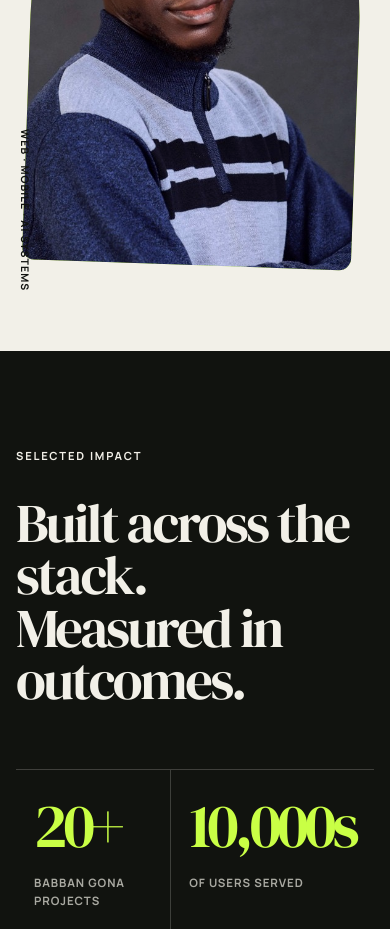
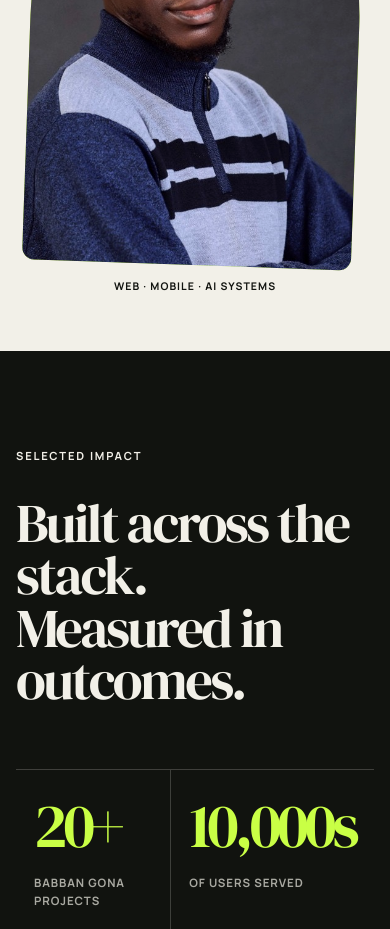
Before and after one commit to ibkay998/My-Portfolio, a React (Create React App) app: page / in a window 390 px wide. Shown: the part 1100-2029 px from the top of the page. Built offline with nearby package versions, Linux system fonts and the light colour scheme.

Commit message:
fix(portfolio): clear mobile portrait label

```diff
--- a/src/index.css
+++ b/src/index.css
@@ -220,6 +220,7 @@ img { display: block; max-width: 100%; }
   .hero-actions { align-items: flex-start; flex-direction: column; gap: 24px; }
   .portrait-frame { height: 470px; width: 92%; }
   .portrait-orbit { height: 320px; left: 10px; width: 320px; }
+  .portrait-note-bottom { bottom: 0; left: 50%; transform: translateX(-50%); white-space: nowrap; writing-mode: horizontal-tb; }
   .hero-index { display: none; }
   .section-heading h2 { font-size: clamp(2.85rem,14vw,4.3rem); }
   .impact-band, .experience-section, .products-section, .capabilities-section { padding: 96px 0; }
```
